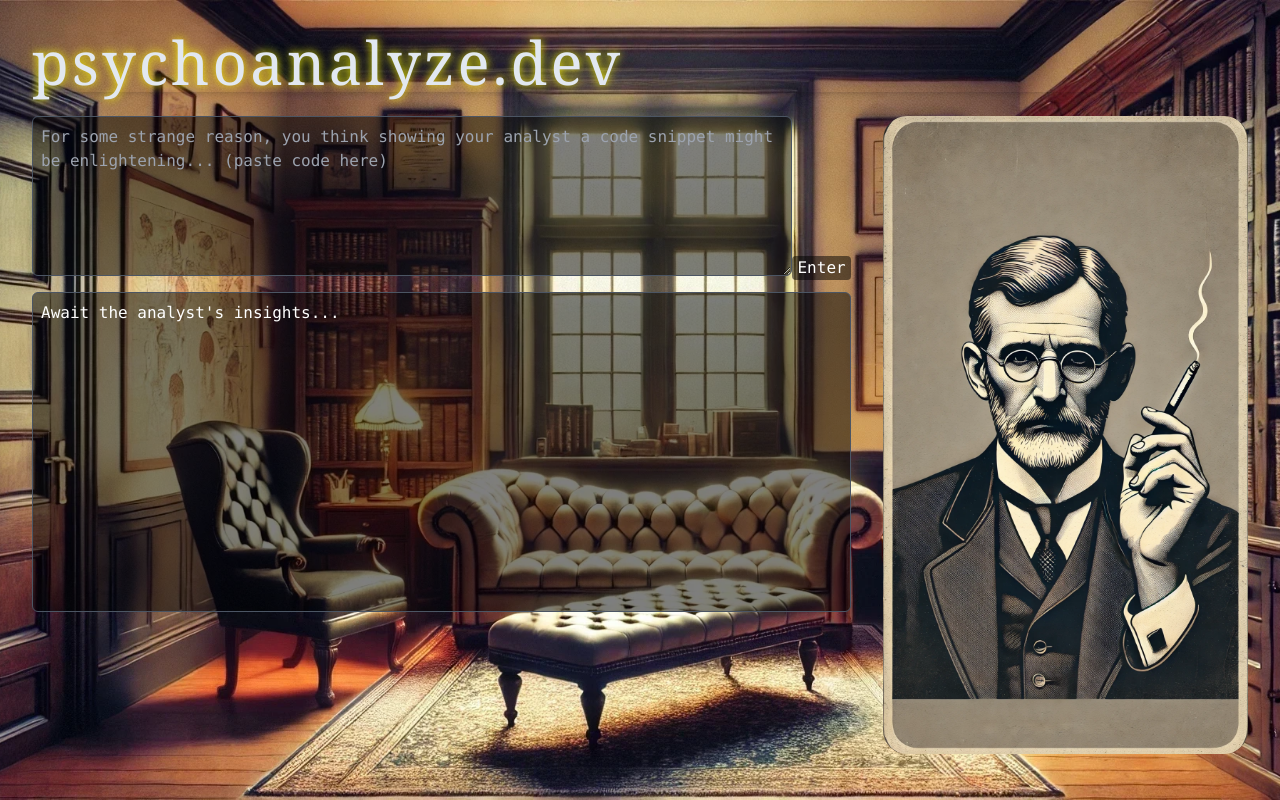
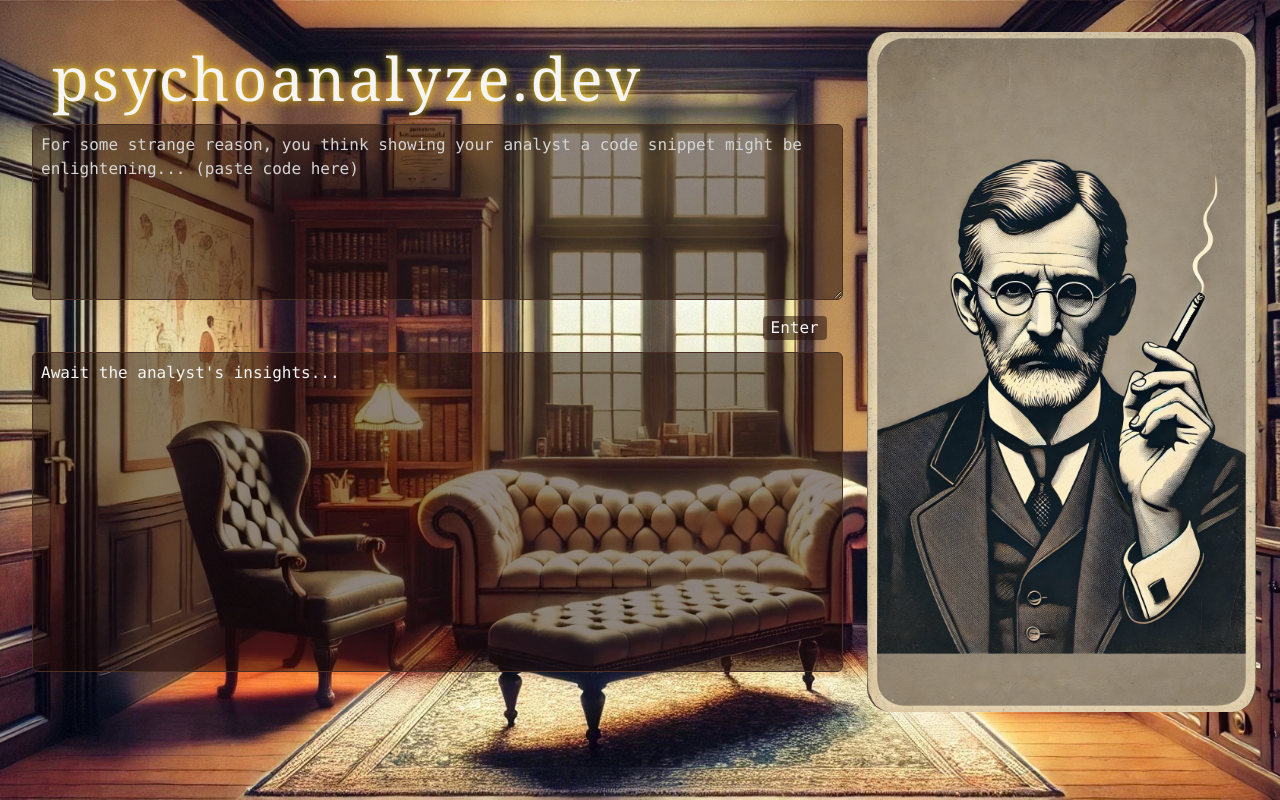
Before and after one commit to fractal-bootcamp/sarahbicknell.psychoanalyzedev, a Next.js app: page / in a window 1280 px wide. Built offline with nearby package versions, Linux system fonts and the light colour scheme.

Commit message:
reactive styling

```diff
--- a/app/page.tsx
+++ b/app/page.tsx
@@ -7,33 +7,48 @@
 
 
   return (
-    <div className="flex flex-col min-h-screen w-screen bg-psychoffice bg-cover bg-center p-4 md:p-8">
-      <h1 className="font-serif tracking-wider text-3xl sm:text-4xl md:text-5xl lg:text-6xl font-light text-slate-200 shadow-md mb-4 md:mb-6 text-center md:text-left"
+    <div className="flex flex-col min-h-screen min-w-full bg-psychoffice bg-cover bg-center p-8 lg:p-8">
+      <div className="flex flex-col lg:flex-wrap lg:max-h-screen">
+        {/* Title */}
+        <div className="max-w-full lg:w-2/3 order-1 lg:order-1 mb-4 lg:mb-0 overflow-hidden break-all">
+          <h1 className="font-serif tracking-wider text-3xl sm:text-5xl xl:text-6xl font-light text-neutral-100 text-center shadow-md lg:text-left xl:pl-5 pt-4 lg:pb-4"
               style={{
-            textShadow: "0px 0px 10px yellow",
+                textShadow: "0px 0px 8px gold",
               }}>
             psychoanalyze.dev
           </h1>
+        </div>
 
-      <div className="flex flex-col md:flex-row flex-grow">
-        <div className="flex-grow md:w-[70%] flex flex-col md:pr-8 order-last md:order-first">
-        <form onSubmit={handleSubmit} className="flex flex-col md:flex-row ">
+        {/* Image */}
+        <div className="w-full lg:w-1/3 order-2 lg:order-3 flex flex-shrink justify-center items-center mb-4  lg:mb-0 ">
+          <img
+            src="/analyst.webp"
+            alt="Analyst"
+            className="h-32 w-32 lg:h-auto lg:w-auto lg:max-h-[80vh] xl:max-h-[85vh] rounded-full lg:rounded-3xl object-cover shadow-[0_0_10px_rgba(255,255,255,3)] lg:shadow-none"
+          />
+        </div>
+
+        {/* Text boxes */}
+        <div className="w-full lg:w-2/3 order-3 lg:order-2 md:mr-8 lg:mr-4">
+          <form onSubmit={handleSubmit} className="flex flex-col">
+            <div className='flex flex-col'>
               <textarea
-              className="w-full h-32 sm:h-36 md:h-40 bg-black font-mono bg-opacity-50 border border-gray-600 rounded-md text-white p-2 mb-4"
+                className="w-full max-h-[30vh] min-h-[20vh] sm:h-36 xl:h-44 bg-[#1D0902] focus:ring-amber-500 font-mono bg-opacity-50 focus:!ring-offset-0 border border-[#4A2F25] rounded-md focus:border-transparent focus:ring-0 placeholder-neutral-300 text-neutral-100 p-2 mb-4"
                 value={input}
                 onChange={handleInputChange}
                 placeholder="For some strange reason, you think showing your analyst a code snippet might be enlightening... (paste code here)"
                 spellCheck="false"
               />
               <button
-              className="bg-black bg-opacity-50 hover:bg-amber-800 hover:bg-opacity-80 rounded text-white font-mono w-16 mb-3 self-end"
+                className="bg-[#1D0902] bg-opacity-50 hover:bg-amber-900 hover:bg-opacity-80 rounded mr-4 text-neutral-100 font-mono w-16 mb-3 transition hover:scale-110 self-end"
                 type="submit"
               >
                 Enter
               </button>
+            </div>
           </form>
           <div
-            className="w-full h-64 sm:h-72 md:h-80 bg-black font-mono bg-opacity-50 border border-gray-600 rounded-md text-white p-2 mb-4 overflow-auto"
+            className="w-full h-64 sm:h-72 lg:h-80 xl:h-[40vh] bg-[#1D0902] font-mono bg-opacity-50 border border-[#4A2F25] rounded-md  text-neutral-100 p-2 mb-4 overflow-auto"
           >
             {(() => {
               const lastAnalystMessage = messages
@@ -54,14 +69,6 @@
             })()}
           </div>
         </div>
-
-        <div className="md:w-[30%] flex justify-center items-center mb-4 md:mb-0 md:items-start order-first md:order-last">
-          <img
-            src="/analyst.webp"
-            alt="Analyst"
-            className="h-32 w-32 md:h-auto md:w-auto md:max-h-[80vh] lg:max-h-[85vh] rounded-full md:rounded-3xl object-cover"
-          />
-        </div>
       </div>
     </div>
   );
--- a/tailwind.config.ts
+++ b/tailwind.config.ts
@@ -11,6 +11,9 @@
       backgroundImage: {
         'psychoffice': "url('/psychoffice.webp')",
       },
+      screens: {
+        'lg': '1240px'
+      }
     },
   },
   plugins: [],
```
Lines whose indentation alone changed are shown as unchanged.
